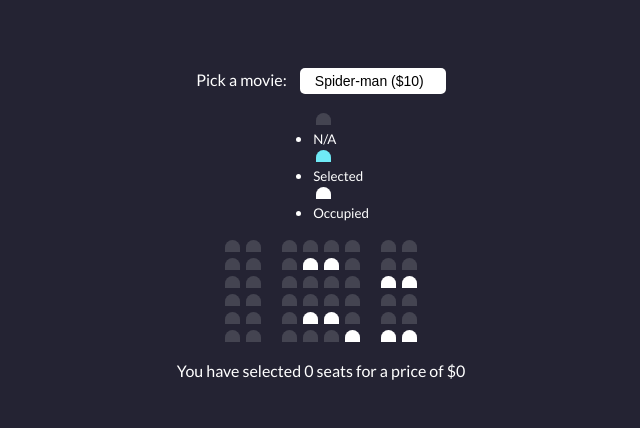
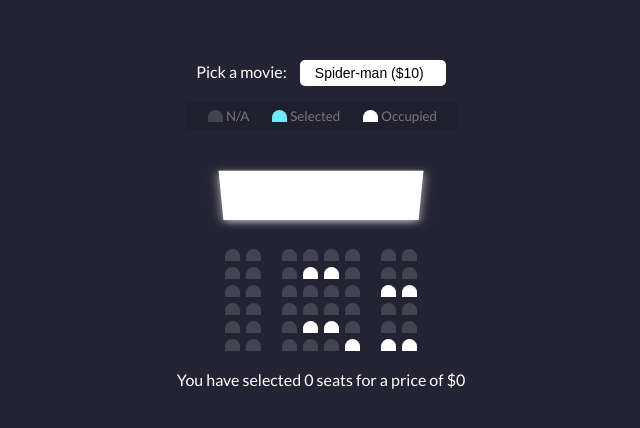
Before and after one commit to Marianaa93/Js-Vanilla, a plain HTML site: page movie_seat_movie/index.html in a window 1280 px wide. Shown: the part 168-596 px from the top of the page, without its empty margins (319-959 px from the left). Drawn offline with Linux system fonts and the light colour scheme; files whose address does not match are found by name.

Commit message:
built the screen

```diff
--- a/movie_seat_movie/style.css
+++ b/movie_seat_movie/style.css
@@ -16,6 +16,10 @@ body {
 
 .movie-container {
   margin: 20px 0;
+}
+
+.container {
+  perspective: 1000px;
 }
 
 .movie_container select {
@@ -56,3 +60,42 @@ body {
 .row {
   display: flex;
 }
+
+.seat:not(.occupied):hover {
+  cursor: pointer;
+  transform: scale(1.2);
+}
+
+.showcase {
+  background-color: rgba(0, 0, 0, 0.1);
+  padding: 5px 10px;
+  border-radius: 5px;
+  color: #777;
+  list-style-type: none;
+  display: flex;
+  justify-content: space-between;
+}
+
+.showcase li {
+  display: flex;
+  align-items: center;
+  justify-content: center;
+  margin: 0 10px;
+}
+
+.showcase .li small {
+  margin-left: 2px;
+}
+.showcase .seat:not(.occupied):hover {
+  cursor: default;
+  transform: scale(1);
+}
+
+.screen {
+  background-color: white;
+  height: 70px;
+  width: 200px;
+  margin: 15px 0;
+  transform: rotateX(-45deg);
+  box-shadow: 0 3px 10px rgba(255, 255, 255, 0.7);
+}
```
